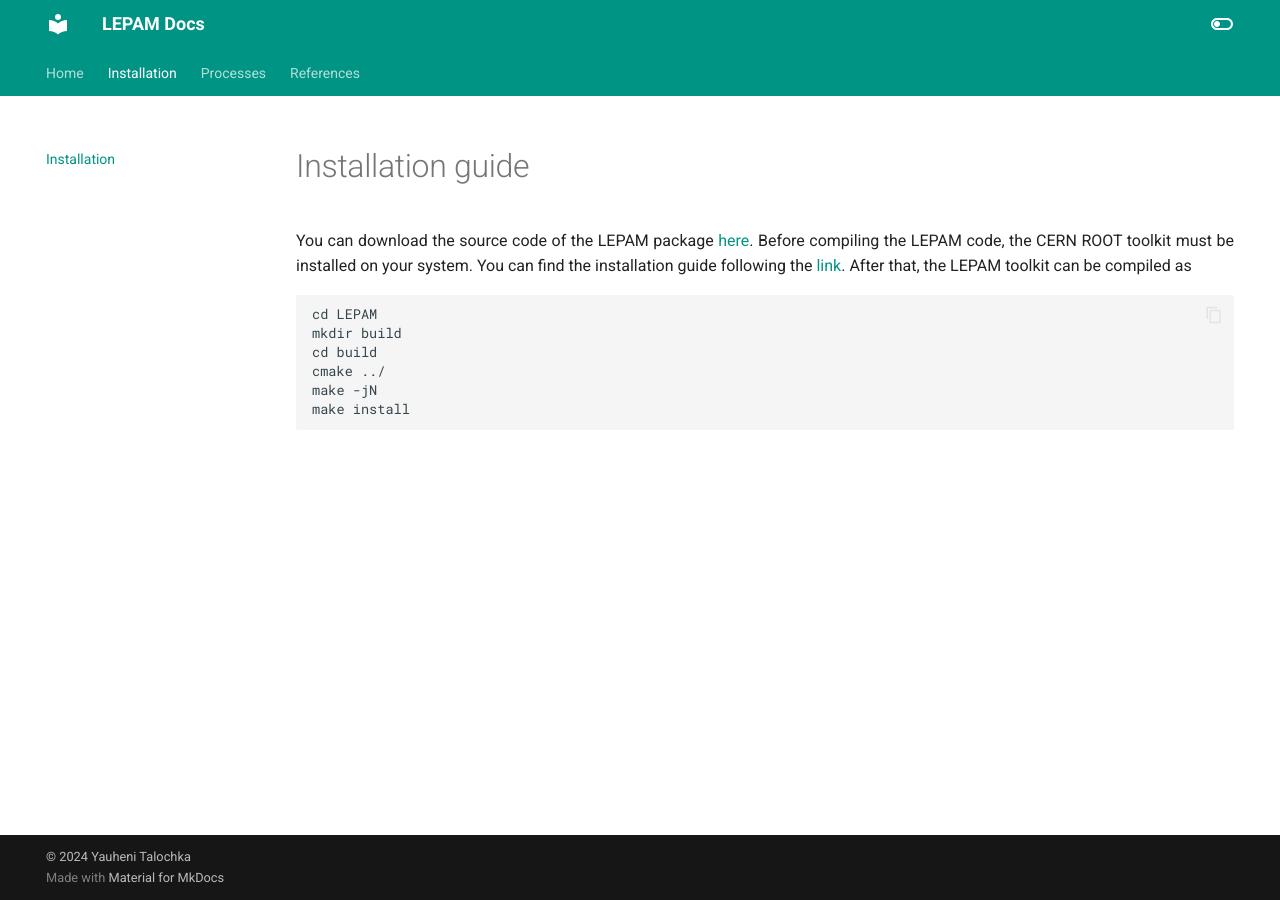
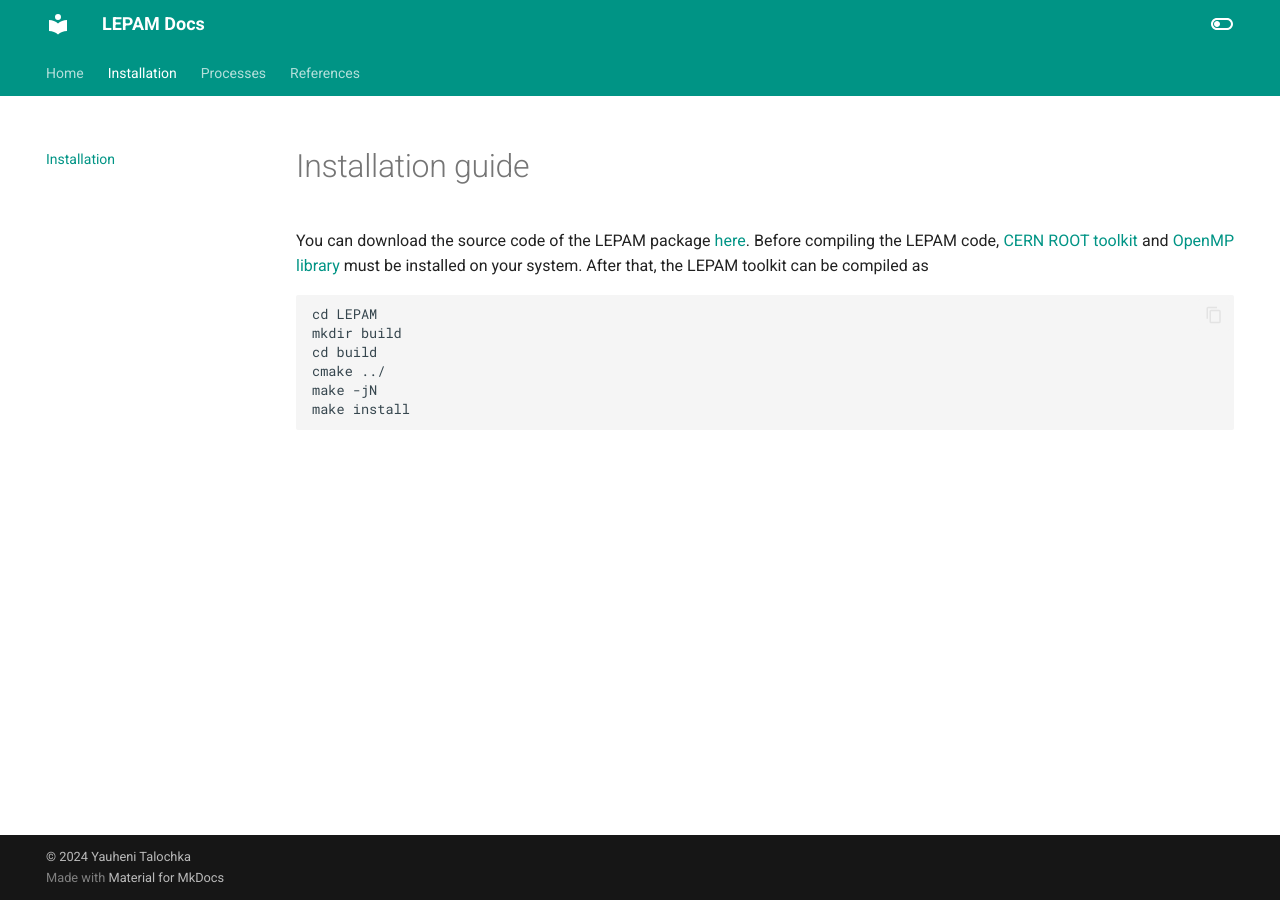
Before and after one commit to YauheniTalochkaN/LEPAM_Docs, an MkDocs documentation site: the page built from docs/install.md, in a window 1280 px wide. Built offline with MkDocs 1.6.1 and Material for MkDocs 9.7.7, drawn with Linux system fonts in a browser that asks for light colours.

Commit message:
upgraded logo

````diff
--- a/docs/install.md
+++ b/docs/install.md
@@ -1,7 +1,7 @@
 # Installation guide
 <div style="text-align: justify;">
 You can download the source code of the LEPAM package <a href="https://github.com/YauheniTalochkaN/LEPAM"  target="_blank" rel="noopener">here</a>.
-Before compiling the LEPAM code, the CERN ROOT toolkit must be installed on your system. You can find the installation guide following the <a href="https://root.cern/install/"  target="_blank" rel="noopener">link</a>.
+Before compiling the LEPAM code, <a href="https://root.cern/"  target="_blank" rel="noopener">CERN ROOT toolkit</a> and <a href="https://www.openmp.org/"  target="_blank" rel="noopener">OpenMP library</a> must be installed on your system.
 After that, the LEPAM toolkit can be compiled as
 ```
 cd LEPAM
````
Also changed, not shown: docs/images/Logo.PNG.
